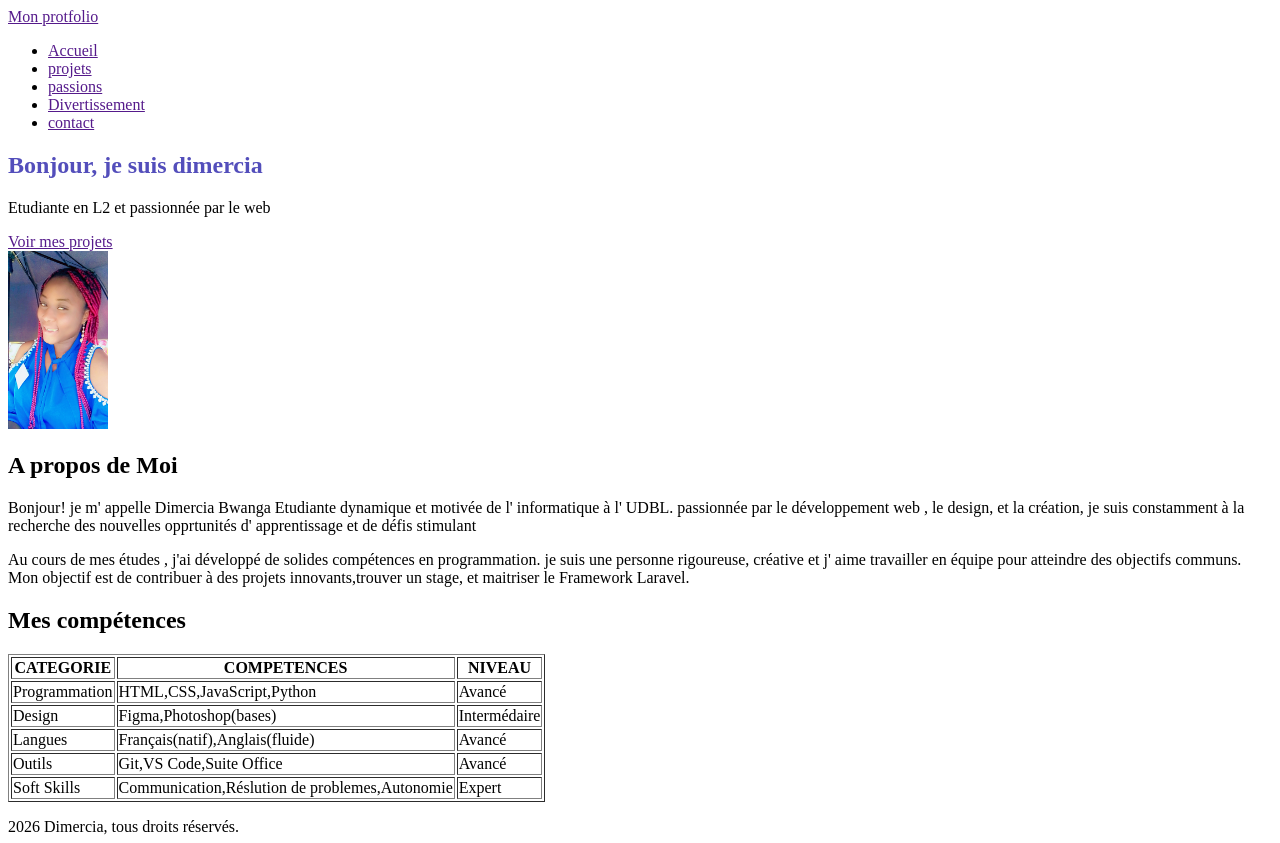
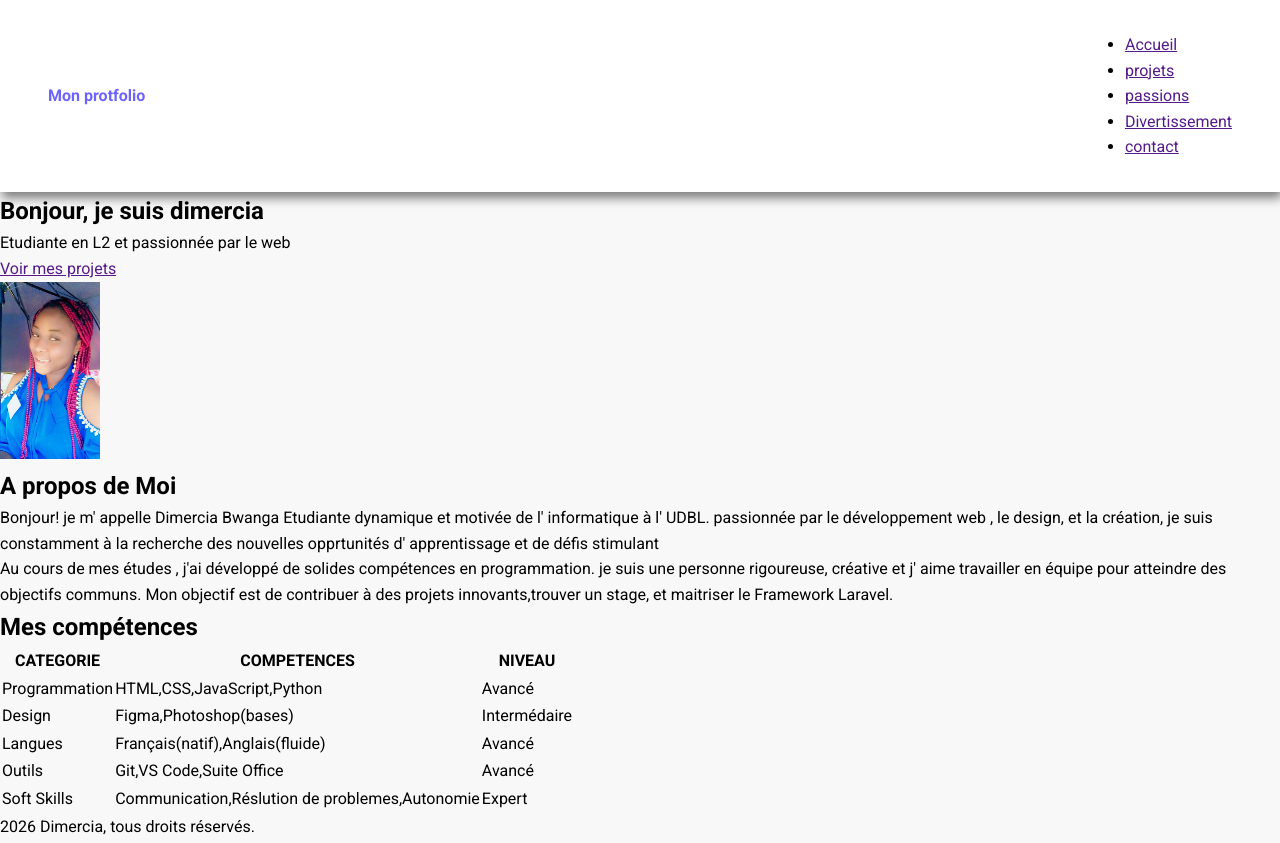
Before and after one commit to DimerciaBwanga/Mon-protfolio-2026, a plain HTML site: page index.html in a window 1280 px wide. Shown: the top 843 px of the page. Drawn offline with Linux system fonts and the light colour scheme.

Commit message:
stylisation du header

```diff
--- a/css/style.css
+++ b/css/style.css
@@ -8,6 +8,31 @@
     --gris-clair:#EEE;
 
 }
-h1{
-    color: var(--violet-fonce);
+
+*{
+     margin: 0;
+     padding: 0;
+     box-sizing: border-box;
 }
+body  {
+    background-color: var(--gris-tres-clair);
+    font-family: roboto, sans-serif;
+    line-height: 1.6;
+}
+header {
+    background-color: white;
+    box-shadow: 2px 6px 10px rgba(0, 0, 0, 0.5) ;
+    position: sticky;
+    top: 0;
+    z-index: 100;
+    display: flex;
+    justify-content: space-between;
+    align-items: center;
+    padding: 2rem 3rem;
+}
+header div a{
+    text-decoration: none;
+    font-size: 2,2rem;
+    font-weight: bold;
+    color: var(--violet-doux);
+}
--- a/index.html
+++ b/index.html
@@ -5,6 +5,9 @@
   <meta name="viewport" content="width=device-width, initial-scale=1.0">
   <title>mon protfolio</title>
   <link rel="stylesheet" href="css/style.css">
+  <link rel="stylesheet" href=""><link rel="preconnect" href="https://fonts.googleapis.com">
+<link rel="preconnect" href="https://fonts.gstatic.com" crossorigin>
+<link href="https://fonts.googleapis.com/css2?family=Roboto:ital,wght@0,100..900;1,100..900&display=swap" rel="stylesheet">
 </head>
 <body>
 <header>
@@ -38,7 +41,7 @@
   </section>
   <section>
     <h2>Mes compétences</h2>
-    <table border="1">
+    <table>
       <thead>
         <tbody>
           <tr>
```
